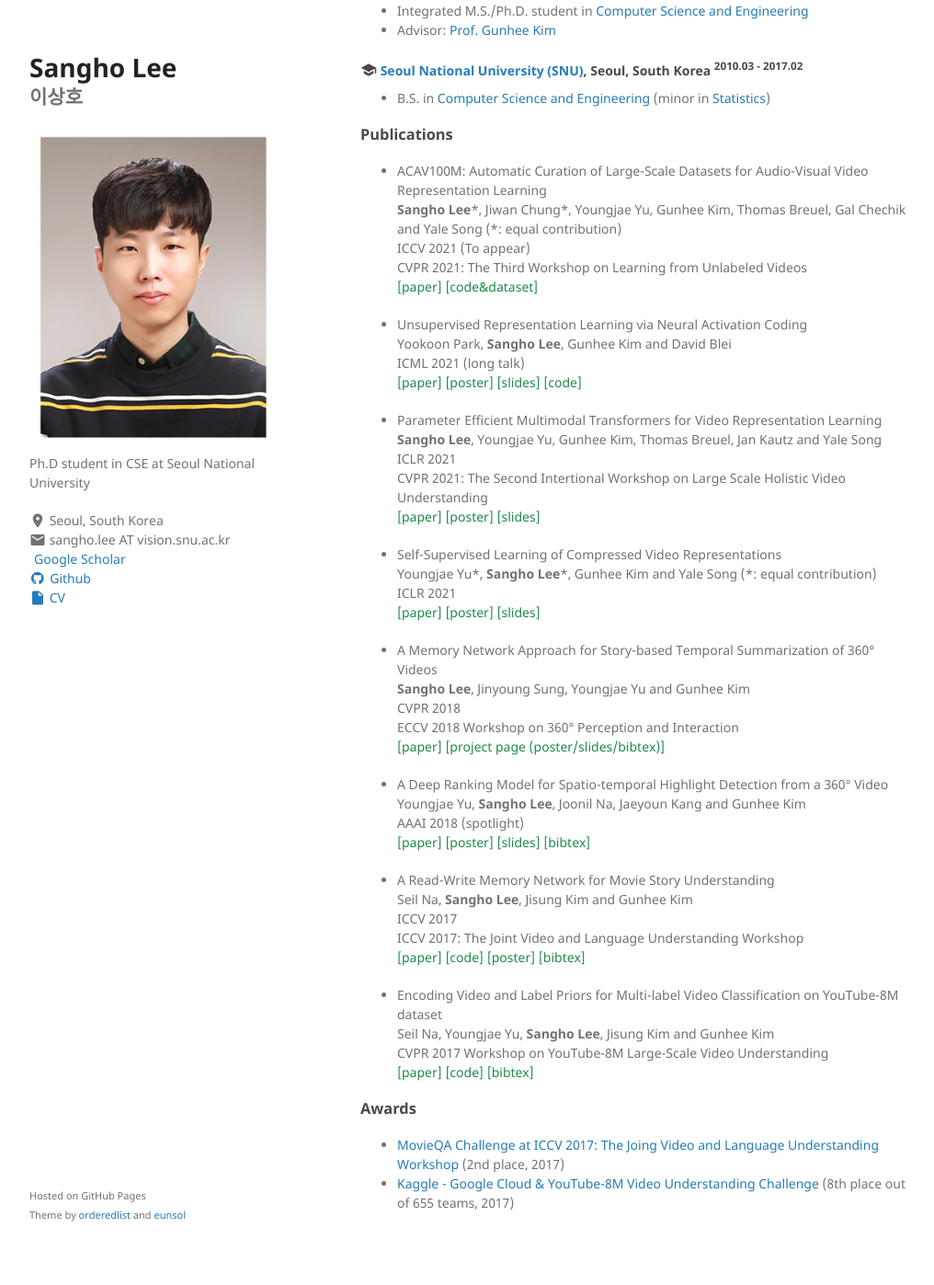
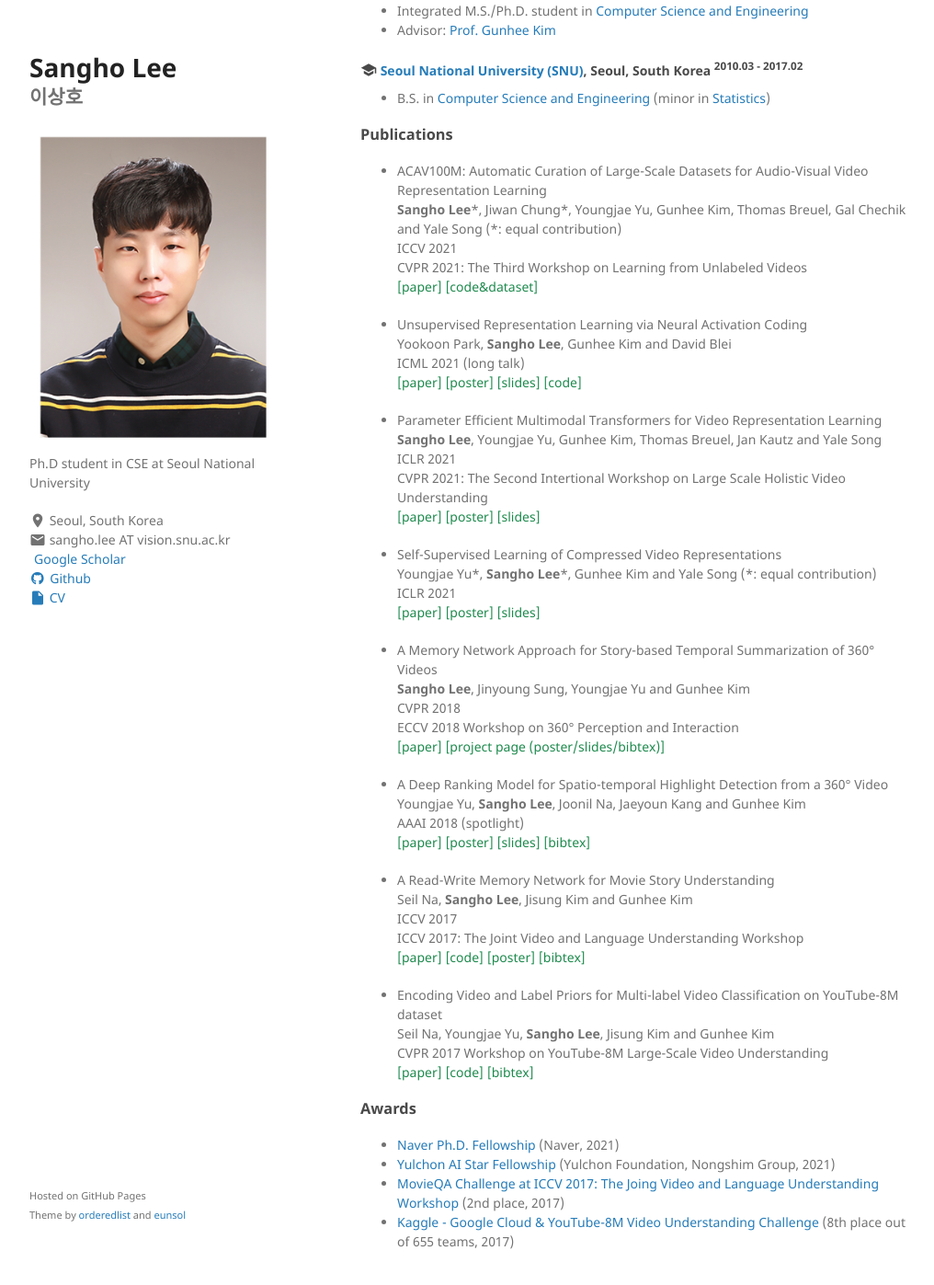
Before and after one commit to sangho-vision/sangho-vision.github.io, a Jekyll site: the page built from index.md, in a window 1280 px wide and 1400 px high, scrolled down 253 px. Shown: the top 1397 px of the window at 92% size, without its empty margins (128-1144 px from the left). Built offline with Jekyll 4.4.1, drawn with Linux system fonts in a browser that asks for light colours; a style sheet for code colours, icons or effects is not loaded.

Commit message:
awards update

```diff
--- a/index.md
+++ b/index.md
@@ -35,7 +35,7 @@ Specifically, I focus on high-level video understanding and reasoning by explori
 
 - ACAV100M: Automatic Curation of Large-Scale Datasets for Audio-Visual Video Representation Learning <br/>
 **Sangho Lee**\*, Jiwan Chung\*, Youngjae Yu, Gunhee Kim, Thomas Breuel, Gal Chechik and Yale Song (\*: equal contribution) <br/>
-ICCV 2021 (To appear) <br/>
+ICCV 2021 <br/>
 CVPR 2021: The Third Workshop on Learning from Unlabeled Videos <br/>
 <a class="code" href="https://arxiv.org/abs/2101.10803">[paper]</a>
 <a class="code" href="https://acav100m.github.io">[code&dataset]</a>
@@ -97,5 +97,7 @@ CVPR 2017 Workshop on YouTube-8M Large-Scale Video Understanding <br/>
 
 ### Awards
 
+- [Naver Ph.D. Fellowship](https://sangho-vision.github.io/) (Naver, 2021)
+- [Yulchon AI Star Fellowship](https://aiis.snu.ac.kr/bbs/board.php?bo_table=eng4_3) (Yulchon Foundation, Nongshim Group, 2021)
 - [MovieQA Challenge at ICCV 2017: The Joing Video and Language Understanding Workshop](http://movieqa.cs.toronto.edu/workshops/iccv2017/) (2nd place, 2017)
 - [Kaggle - Google Cloud & YouTube-8M Video Understanding Challenge](https://www.kaggle.com/c/youtube8m/leaderboard) (8th place out of 655 teams, 2017)
```
